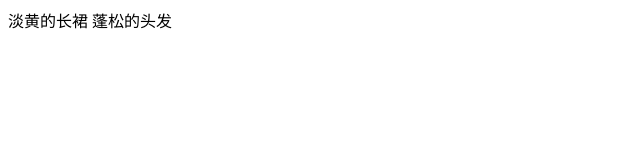
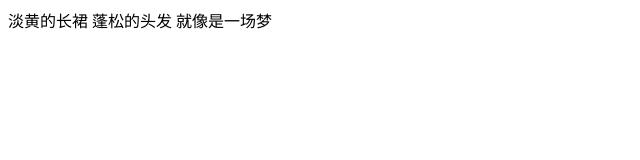
Before and after one commit to usernamemage/project_02, a plain HTML site: page index.html in a window 1280 px wide. Shown: the whole page, without its empty margins (0-640 px from the left). Drawn offline with Linux system fonts and the light colour scheme.

Commit message:
给首页文件做了一个梦

```diff
--- a/index.html
+++ b/index.html
@@ -9,7 +9,7 @@
 </head>
 
 <body>
-    淡黄的长裙 蓬松的头发
+    淡黄的长裙 蓬松的头发 就像是一场梦
 </body>
 
 </html>
```
